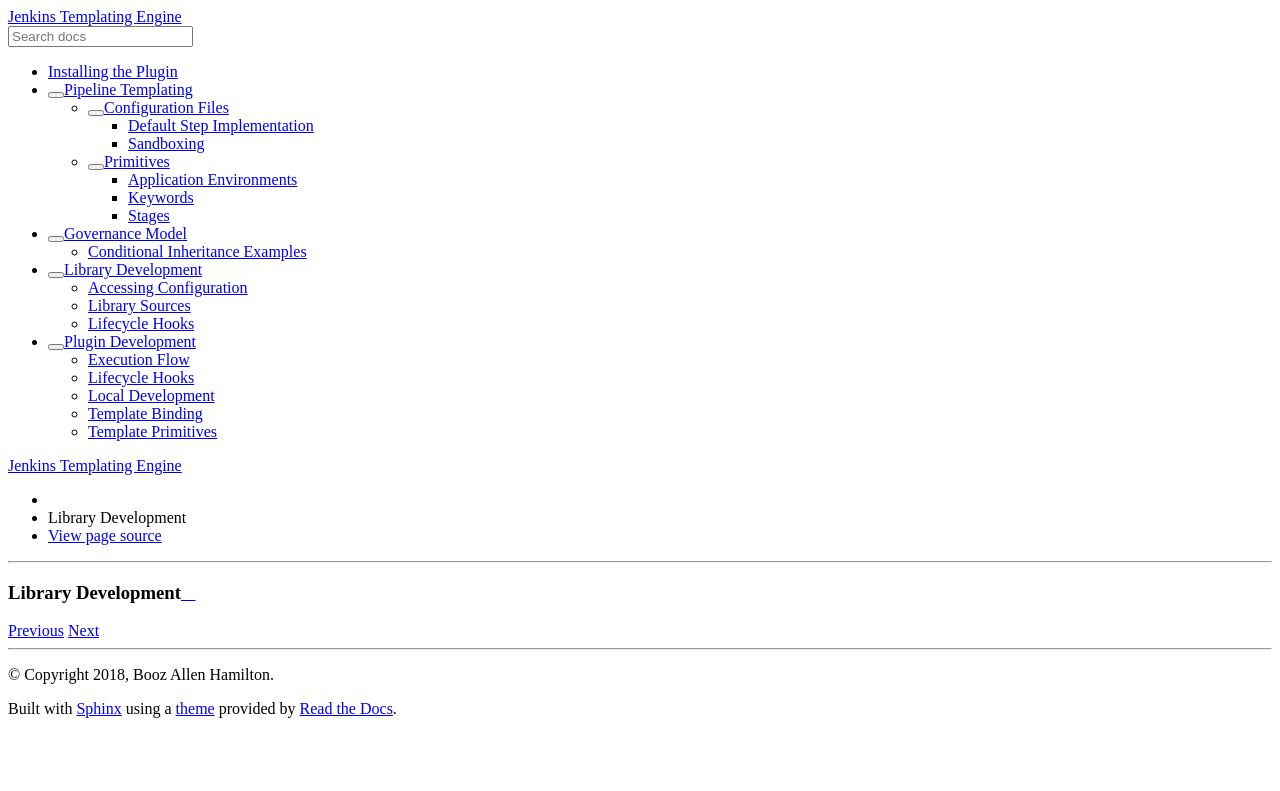
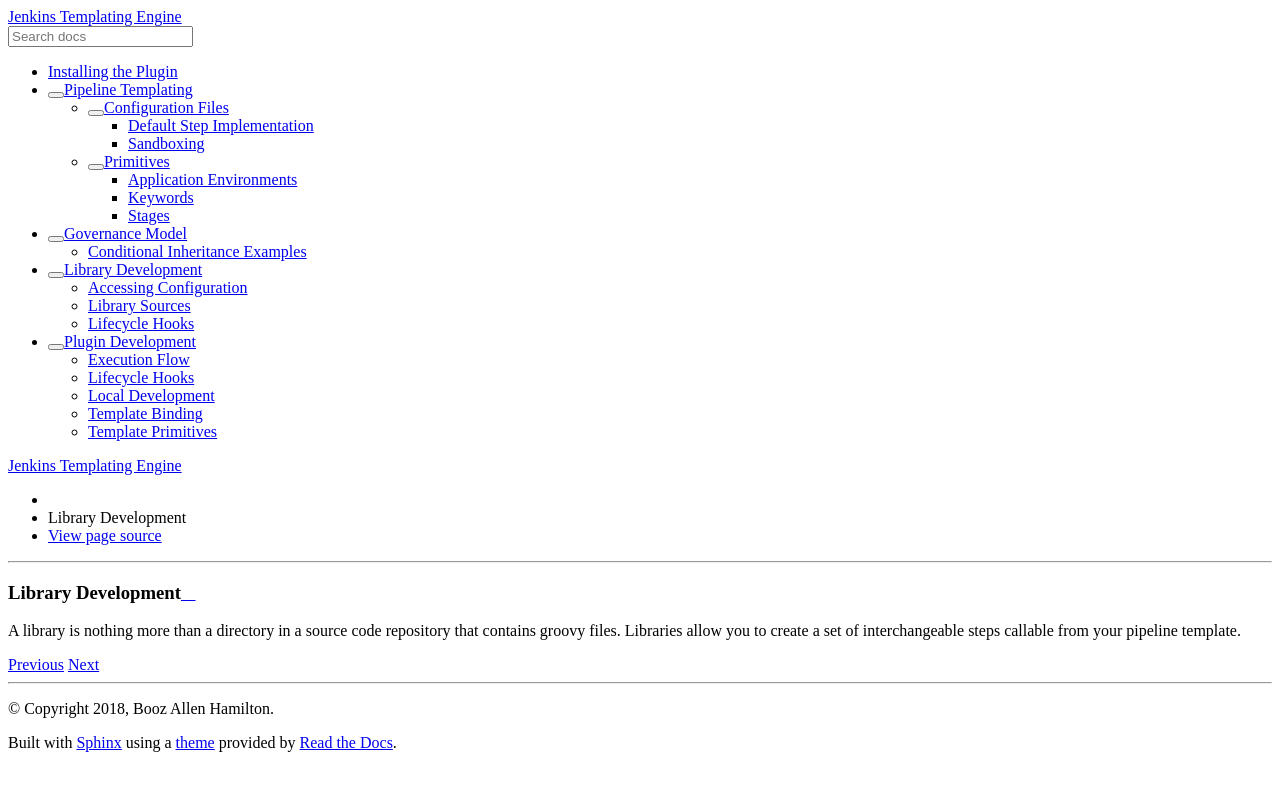
Before and after one commit to boozallen/jenkins-templating-engine, a Sphinx documentation site: the page built from docs/pages/Library_Development/index.rst, in a window 1280 px wide. Shown: the top 791 px of the page. Built offline with Sphinx 7.4.7 and the Read the Docs theme 2.0.0, drawn with Linux system fonts in a browser that asks for light colours.

Commit message:
start lib dev docs

```diff
--- a/docs/pages/Library_Development/index.rst
+++ b/docs/pages/Library_Development/index.rst
@@ -3,6 +3,9 @@
 -------------------
 Library Development
 -------------------
+
+A library is nothing more than a directory in a source code repository that contains groovy files.
+Libraries allow you to create a set of interchangeable steps callable from your pipeline template.
 
 .. toctree::
    :hidden:
```
